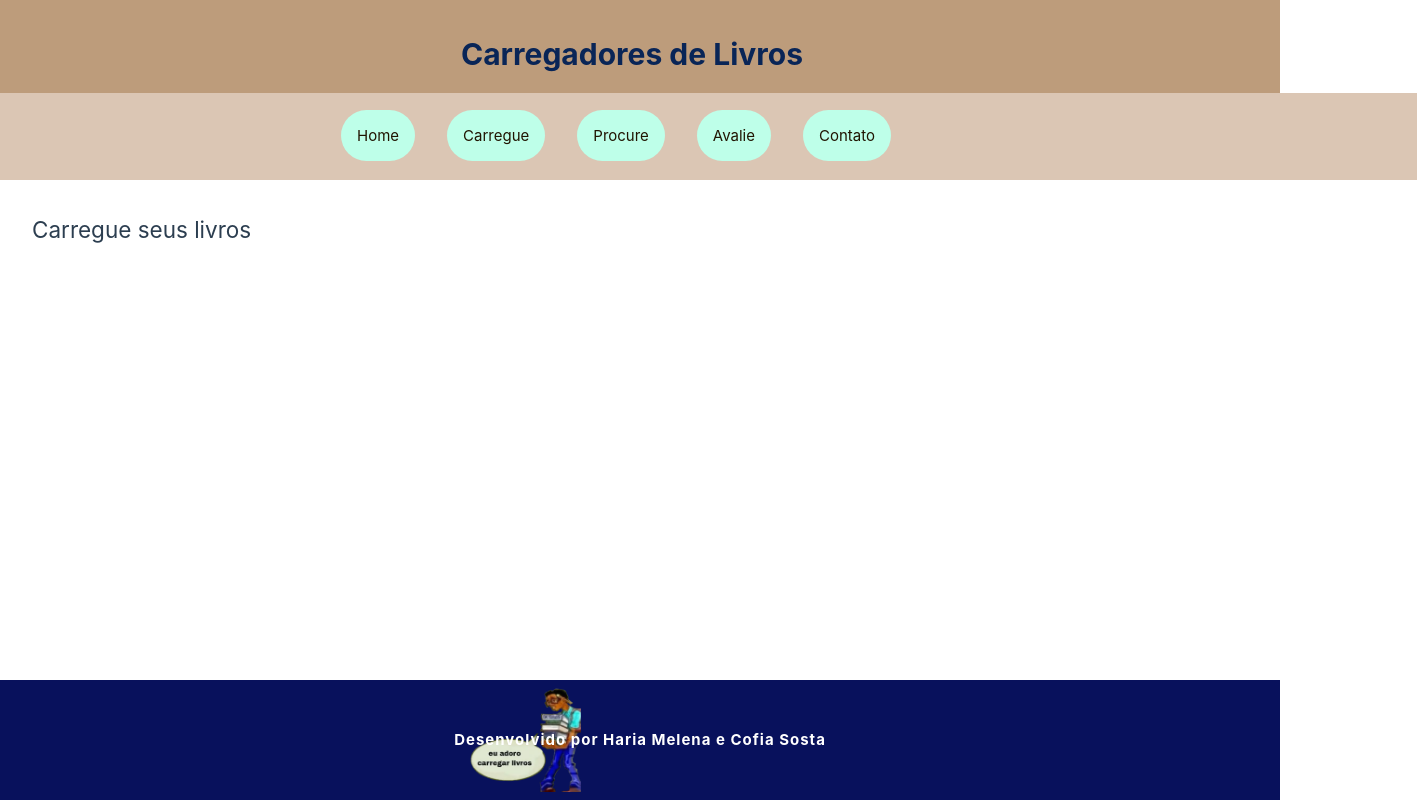
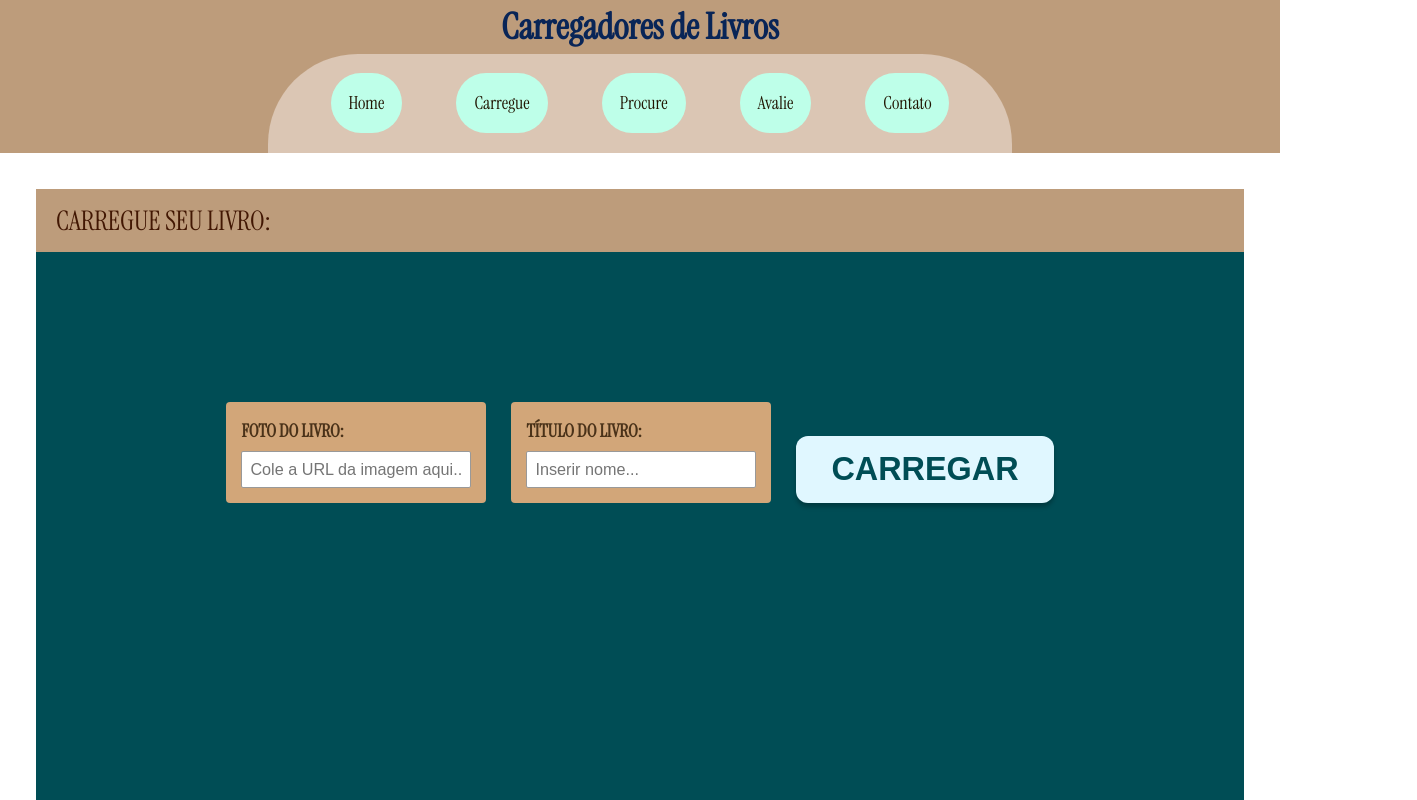
Before and after one commit to sofiaacost4/projetocarregadores, a Vue app in the folder projetocarregadores/: page /carregue in a window 1280 px wide. Shown: the top 800 px of the page, 1417 px wide, since content can reach past the window. Built offline with nearby package versions, Linux system fonts and the light colour scheme.

Commit message:
commit 09 02 : implementação "carregue" e "procure", atualização css geral do site
Co-authored-by: Helen4Medeiros <Helen4Medeiros@users.noreply.github.com>

```diff
--- a/projetocarregadores/index.html
+++ b/projetocarregadores/index.html
@@ -3,6 +3,9 @@
   <head>
     <meta charset="UTF-8">
     <link rel="icon" href="/favicon.ico">
+    <link rel="preconnect" href="https://fonts.googleapis.com">
+    <link rel="preconnect" href="https://fonts.gstatic.com" crossorigin>
+    <link href="https://fonts.googleapis.com/css2?family=Instrument+Serif:ital@0;1&display=swap" rel="stylesheet">
     <meta name="viewport" content="width=device-width, initial-scale=1.0">
     <title>Vite App</title>
   </head>
--- a/projetocarregadores/src/App.vue
+++ b/projetocarregadores/src/App.vue
@@ -57,7 +57,7 @@ nav a:first-of-type {
   header {
     display: flex;
     place-items: center;
-    padding-right: calc(var(--section-gap) / 2);
+    padding-right: 0;
   }
 
   .logo {
--- a/projetocarregadores/src/assets/main.css
+++ b/projetocarregadores/src/assets/main.css
@@ -3,6 +3,8 @@
 html, body {
   height: 100%;
   margin: 0;
+  font-family: 'Instrument Serif', serif;
+  font-size: large;
 }
 
 #app {
@@ -36,4 +38,16 @@ a,
     background-color: hsla(229, 97%, 13%, 0.866);
     color: white;
   }
+.instrument-serif-regular {
+  font-family: "Instrument Serif", serif;
+  font-weight: 400;
+  font-style: normal;
 }
+
+.instrument-serif-regular-italic {
+  font-family: "Instrument Serif", serif;
+  font-weight: 400;
+  font-style: italic;
+}
+
+}
--- a/projetocarregadores/src/components/Footer.vue
+++ b/projetocarregadores/src/components/Footer.vue
@@ -11,12 +11,9 @@
         padding: 1rem 2rem;
         position: relative;
         height: 120px;
-
         display: flex;
         align-items: center;
         }
-
-        /* texto realmente centralizado */
         footer p {
         position: absolute;
         left: 50%;
@@ -26,11 +23,9 @@
         letter-spacing: 1px;
         text-align: center;
         }
-
-        /* imagem colada à direita */
         footer img {
         max-width: 160px;
         height: auto;
-        margin-left: 26rem;
+        margin-left: 24rem;
         }
     </style>
--- a/projetocarregadores/src/components/Header.vue
+++ b/projetocarregadores/src/components/Header.vue
@@ -19,28 +19,24 @@ import { RouterLink } from 'vue-router'
 .topo {
   display: flex;
   justify-content: center;
-  padding-top: 2rem;
   color: rgb(73, 29, 12);
   background-color:rgb(189, 156, 123);
   display: flex;
   flex-direction: column;
   align-items: center;
-  gap: 1rem;
 }
 h1{
   color: rgb(9, 37, 87);
   text-align: center;
   font-weight: bold;
-  margin-left: 4rem;
 }
 nav{
   background-color:rgb(219, 198, 180);
   padding: 2rem;
-  padding-right: 32.9rem;
-  padding-left: 32.9rem;
+  border-radius: 5rem 5rem 0 0 ;
 }
 nav a{
   padding: 1rem;
-  margin-left: 2rem;
+  margin: 1.5rem;
 }
 </style>
--- a/projetocarregadores/src/views/AvalieView.vue
+++ b/projetocarregadores/src/views/AvalieView.vue
@@ -86,7 +86,6 @@ header{
 }
 h2{
     color: rgb(66, 23, 3);
-    padding-left: 0.5rem;
 }
 .input{
     width: 100%;
@@ -110,7 +109,9 @@ h2{
     transition: opacity 0.2s;
 }
 .btn-enviar:hover{
-    opacity: 0.8;
+    background-color: #1a1a80;
+    color: white;
+    transition: 0.4s;
 }
 .bola{
     width: 30px;
--- a/projetocarregadores/src/views/CarregueView.vue
+++ b/projetocarregadores/src/views/CarregueView.vue
@@ -1,3 +1,126 @@
 <template>
-    <h2>Carregue seus livros</h2>
+    <div class="container-geral">
+        <h2>CARREGUE SEU LIVRO:</h2>
+
+        <section class="conteudo">
+            <div class="formulario-horizontal">
+                <div class="campo-bege">
+                    <label>FOTO DO LIVRO:</label>
+                    <input type="text" v-model="novaFoto" placeholder="Cole a URL da imagem aqui..." class="input-comum" />
+                </div>
+
+                <div class="campo-bege">
+                    <label>TÍTULO DO LIVRO:</label>
+                    <input type="text" v-model="novoTitulo" placeholder="Inserir nome..." class="input-comum" />
+                </div>
+
+                <button class="btn-carregar-grande" @click="salvarLivro">
+                CARREGAR
+                </button>
+            </div>
+        </section>
+    </div>
 </template>
+
+<script setup>
+import { ref } from 'vue';
+
+const novaFoto = ref('');
+const novoTitulo = ref('');
+
+const salvarLivro = () => {
+    // Verifica se os campos não estão vazios
+    if (!novaFoto.value.trim() || !novoTitulo.value.trim()) {
+        alert("Preencha todos os campos!");
+        return;
+    }
+
+    const listaLivros = JSON.parse(localStorage.getItem('biblioteca_local') || '[]');
+
+    const novoLivro = {
+        id: Date.now(),
+        titulo: novoTitulo.value.toUpperCase(),
+        capa: novaFoto.value
+    };
+
+    listaLivros.push(novoLivro);
+    localStorage.setItem('biblioteca_local', JSON.stringify(listaLivros));
+
+    novaFoto.value = '';
+    novoTitulo.value = '';
+    alert('Livro carregado com sucesso!');
+}
+</script>
+
+<style scoped>
+.container-geral{
+    background-color: #004d55;
+    padding: 0;
+    min-height: 100vh;
+    display: flex;
+    flex-direction: column;
+    align-items: center;
+}
+h2{
+    color: rgb(66, 23, 3);
+    background-color: rgb(189, 156, 123);
+    padding: 10px 20px;
+    margin: 0;
+    width: 100%;
+}
+.conteudo {
+    background-color: #004d55;
+    width: 100%;
+    max-width: 900px;
+    height: 400px;
+    display: flex;
+    justify-content: center;
+    align-items: center;
+    box-sizing: border-box;
+}
+
+.formulario-horizontal{
+    display: flex;
+    gap: 25px;
+    align-items: flex-end;
+}
+
+.campo-bege{
+    background-color: #d2a679;
+    padding: 15px;
+    border-radius: 4px;
+    display: flex;
+    flex-direction: column;
+    width: 260px;
+}
+
+.campo-bege label{
+    color: #4a3219;
+    font-weight: bold;
+    margin-bottom: 5px;
+}
+
+.input-comum {
+    border: 1px solid #999;
+    padding: 8px;
+    border-radius: 2px;
+    font-size: 0.9rem;
+}
+
+.btn-carregar-grande {
+    background-color: #e0f7ff;
+    color: #004d55;
+    border: none;
+    padding: 15px 35px;
+    border-radius: 12px;
+    font-size: 1.8rem;
+    font-weight: bold;
+    cursor: pointer;
+    box-shadow: 0 4px 4px rgba(0,0,0,0.25);
+    transition: transform 0.1s;
+}
+
+.btn-carregar-grande:active {
+    transform: scale(0.98);
+}
+</style>
--- a/projetocarregadores/src/views/ContatoView.vue
+++ b/projetocarregadores/src/views/ContatoView.vue
@@ -8,7 +8,7 @@
 h2{
     background-color: rgb(189, 156, 123);
     color: rgb(66, 23, 3);
-    padding-left: 0.5rem;
+    padding: 10px 20px;
 }
 p{
     text-align: left;
--- a/projetocarregadores/src/views/HomeView.vue
+++ b/projetocarregadores/src/views/HomeView.vue
@@ -1,7 +1,10 @@
 
 <template>
   <main>
-    <p>Carregue seus livros e encontre leituras aqui no nosso acervo digital de livros "Carregadores de Livros"!</p>
+    <div class="container">
+      <img src="../assets/livro_transparente.png" alt="livro">
+      <p>Carregue seus livros e encontre leituras aqui no nosso acervo digital de livros "Carregadores de Livros"!</p>
+    </div>
   </main>
 </template>
 <style scoped>
@@ -15,4 +18,17 @@ p{
   margin: auto;
   padding-bottom: -12rem;
 }
+img{
+  max-width: 200px;
+  height: auto;
+  margin-left: -7rem;
+  margin-bottom: -11rem;
+}
+main{
+  background-color: rgb(206, 239, 239);
+  border-radius: 100%;
+  max-width: 400px;
+  max-height: 400px;
+  margin: auto;
+}
 </style>
--- a/projetocarregadores/src/views/ProcureView.vue
+++ b/projetocarregadores/src/views/ProcureView.vue
@@ -1,3 +1,76 @@
 <template>
-    <h2>Procure livros</h2>
+    <main class="container-geral">
+        <header>
+            <h2>PROCURE SEUS LIVROS:</h2>
+        </header>
+
+        <section class="grade-livros">
+            <article v-for="livro in livros" :key="livro.id" class="card-livro">
+                <img :src="livro.capa" alt="Capa do livro" />
+                <h3>{{ livro.titulo }}</h3>
+            </article>
+        </section>
+    </main>
 </template>
+
+<script setup>
+import { ref, onMounted } from 'vue';
+
+const livros = ref([]);
+
+const carregarLivros = () => {
+    const dados = localStorage.getItem('biblioteca_local');
+    if (dados) {
+        livros.value = JSON.parse(dados);
+    }
+};
+
+onMounted(() => {
+    carregarLivros();
+});
+</script>
+
+<style scoped>
+.container-geral{
+    background-color: #004d55;
+    min-height: 100vh;
+    padding: 0;
+}
+
+h2{
+    background-color: rgb(189, 156, 123);
+    max-width: 100%;
+    margin: 0 auto 10px auto;
+    padding: 10px 20px;
+    color: rgb(66, 23, 3);
+}
+
+.grade-livros{
+    display: grid;
+    grid-template-columns: repeat(auto-fill, minmax(160px, 1fr));
+    gap: 20px;
+    max-width: 1000px;
+    margin: 0 auto;
+    padding: 0.5rem;
+}
+
+.card-livro{
+    background-color: #fdf5e6;
+    padding: 10px;
+    text-align: center;
+    border-radius: 5px;
+}
+
+.card-livro img{
+    width: 100%;
+    min-height: 250px;
+    object-fit: cover;
+    border-radius: 3px;
+}
+.card-livro h3{
+    color: #4a3219;
+    font-size: 0.8rem;
+    margin-top: 10px;
+    text-transform: uppercase;
+}
+</style>
```
Also changed, not shown: projetocarregadores/src/assets/livro_transparente.png (added).
